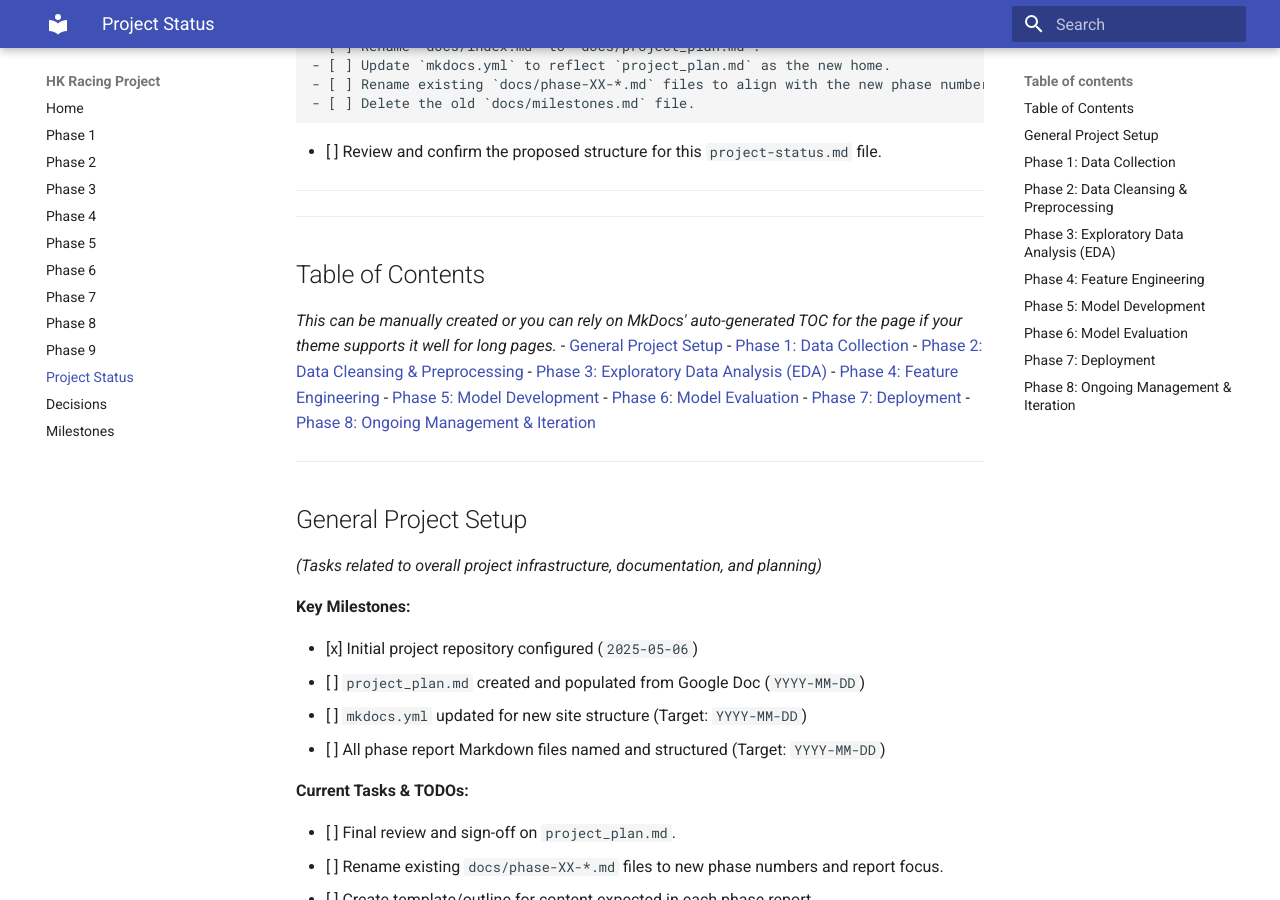
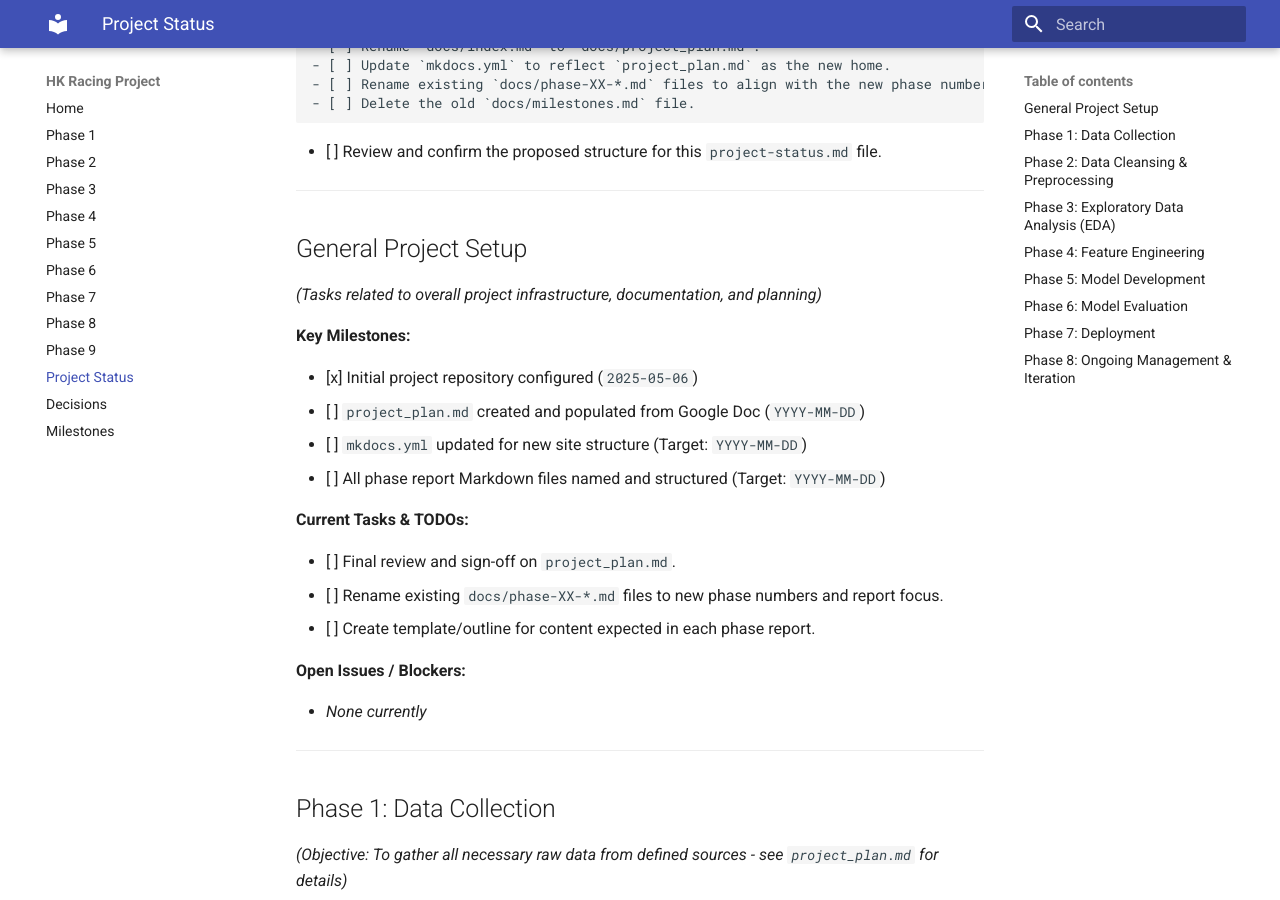
Before and after one commit to Ramgath/hk_racing_project, an MkDocs documentation site: the page built from docs/project-status.md, in a window 1280 px wide and 900 px high, scrolled down 371 px. Built offline with MkDocs 1.6.1 and Material for MkDocs 9.7.7, drawn with Linux system fonts in a browser that asks for light colours.

Commit message:
contents removed from project status

```diff
--- a/docs/project-status.md
+++ b/docs/project-status.md
@@ -15,22 +15,6 @@
     - [ ] Rename existing `docs/phase-XX-*.md` files to align with the new phase numbering (e.g., `phase-02-collection.md` becomes `phase-01-collection.md`) and their role as *reports*.
     - [ ] Delete the old `docs/milestones.md` file.
 - [ ] Review and confirm the proposed structure for this `project-status.md` file.
-
----
-
----
-
-## Table of Contents
-_This can be manually created or you can rely on MkDocs' auto-generated TOC for the page if your theme supports it well for long pages._
-- [General Project Setup](#general-project-setup)
-- [Phase 1: Data Collection](#phase-1-data-collection)
-- [Phase 2: Data Cleansing & Preprocessing](#phase-2-data-cleansing--preprocessing)
-- [Phase 3: Exploratory Data Analysis (EDA)](#phase-3-exploratory-data-analysis-eda)
-- [Phase 4: Feature Engineering](#phase-4-feature-engineering)
-- [Phase 5: Model Development](#phase-5-model-development)
-- [Phase 6: Model Evaluation](#phase-6-model-evaluation)
-- [Phase 7: Deployment](#phase-7-deployment)
-- [Phase 8: Ongoing Management & Iteration](#phase-8-ongoing-management--iteration)
 
 ---
 
```
